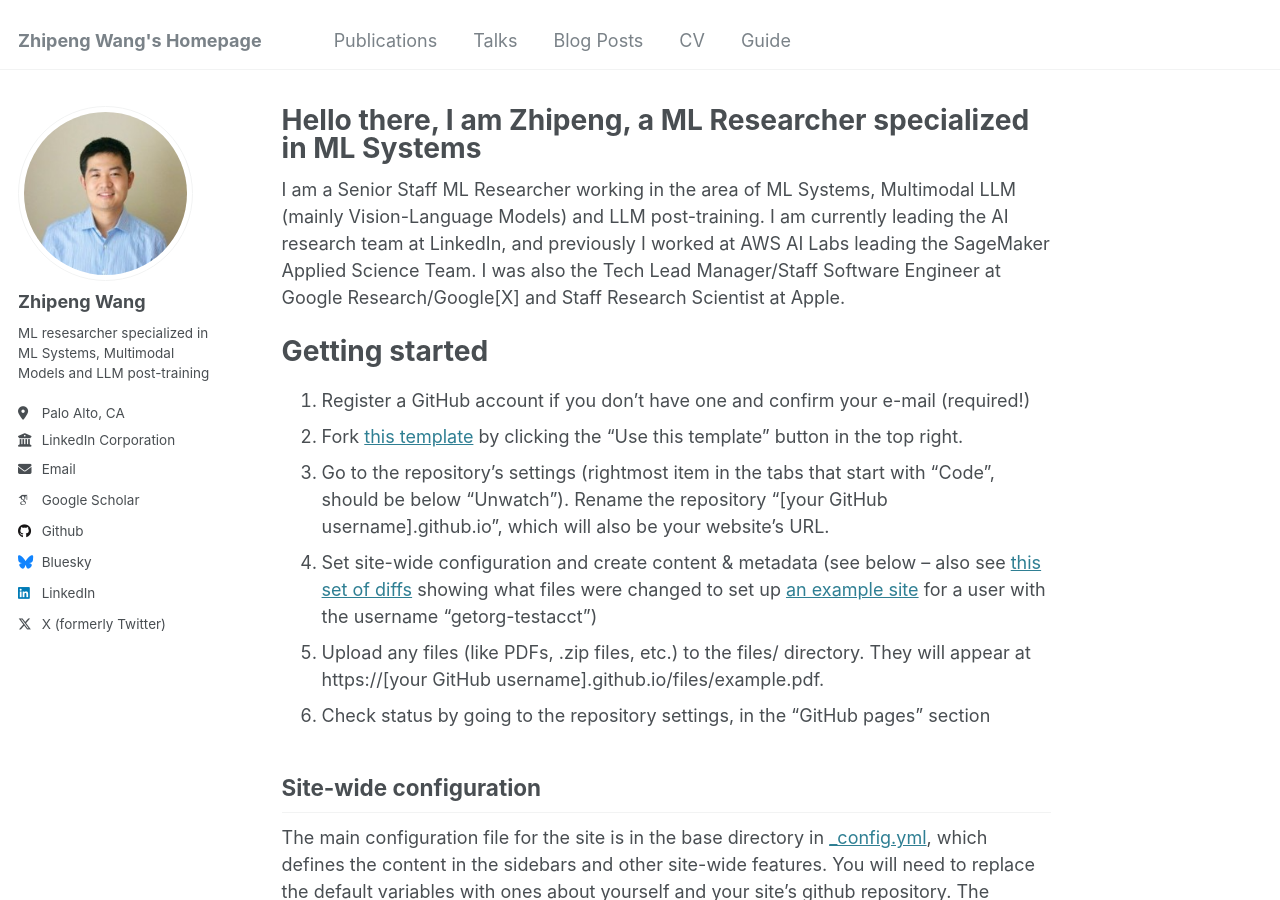
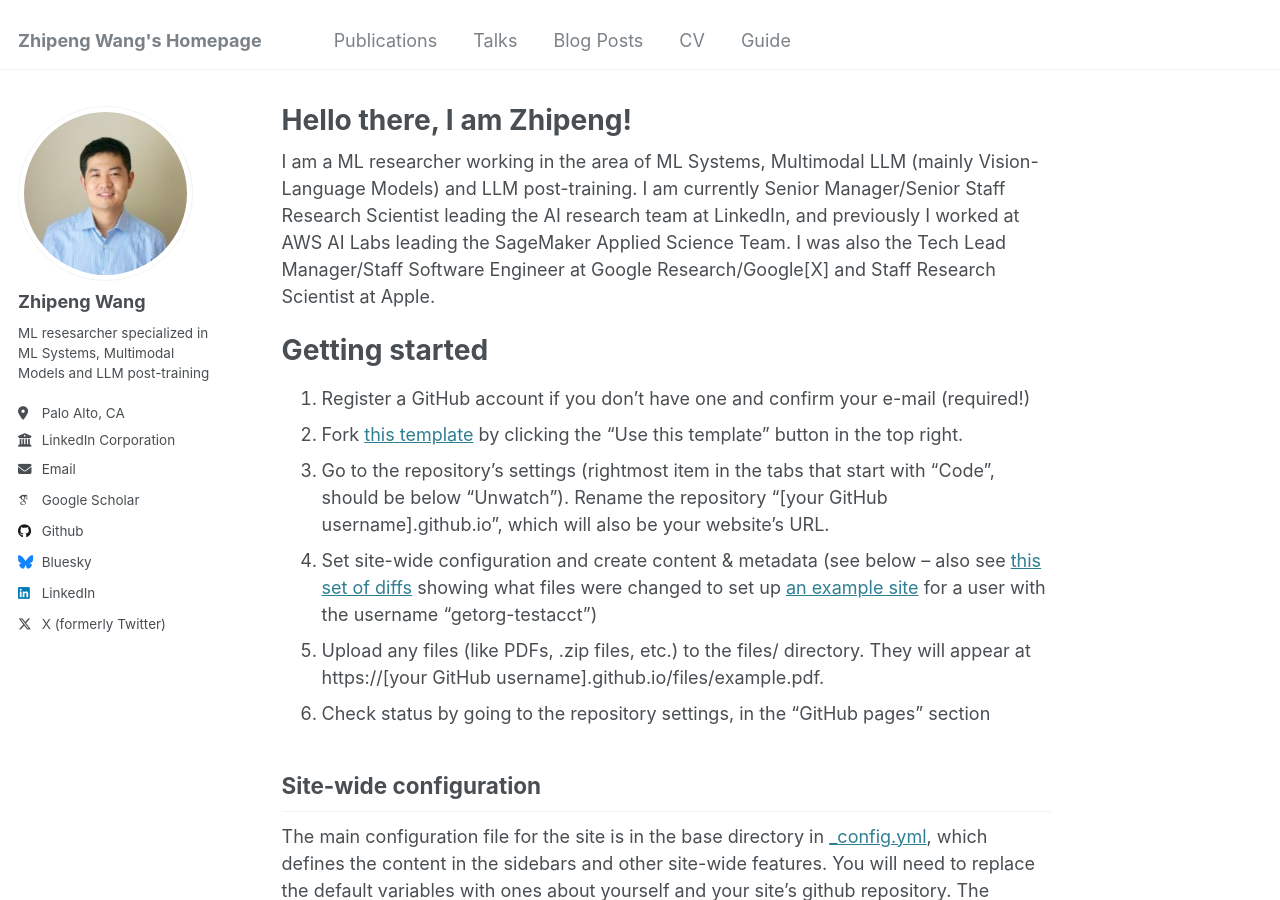
Before and after one commit to fcbayernwzp/fcbayernwzp.github.io, a Jekyll site: the page built from _pages/about.md, in a window 1280 px wide and 900 px high. Built offline with Jekyll 4.4.1, drawn with Linux system fonts in a browser that asks for light colours; some web fonts are replaced.

Commit message:
Modified the about.md file to add personal information.

```diff
--- a/_pages/about.md
+++ b/_pages/about.md
@@ -1,6 +1,6 @@
 ---
 permalink: /
-title: "Hello there, I am Zhipeng, a ML Researcher specialized in ML Systems"
+title: "Hello there, I am Zhipeng!"
 excerpt: "About me"
 author_profile: true
 redirect_from:
@@ -8,7 +8,7 @@ redirect_from:
   - /about.html
 ---
 
-I am a Senior Staff ML Researcher working in the area of ML Systems, Multimodal LLM (mainly Vision-Language Models) and LLM post-training. I am currently leading the AI research team at LinkedIn, and previously I worked at AWS AI Labs leading the SageMaker Applied Science Team. I was also the Tech Lead Manager/Staff Software Engineer at Google Research/Google[X] and Staff Research Scientist at Apple.
+I am a ML researcher working in the area of ML Systems, Multimodal LLM (mainly Vision-Language Models) and LLM post-training. I am currently Senior Manager/Senior Staff Research Scientist leading the AI research team at LinkedIn, and previously I worked at AWS AI Labs leading the SageMaker Applied Science Team. I was also the Tech Lead Manager/Staff Software Engineer at Google Research/Google[X] and Staff Research Scientist at Apple.
 
 Getting started
 ======
```
